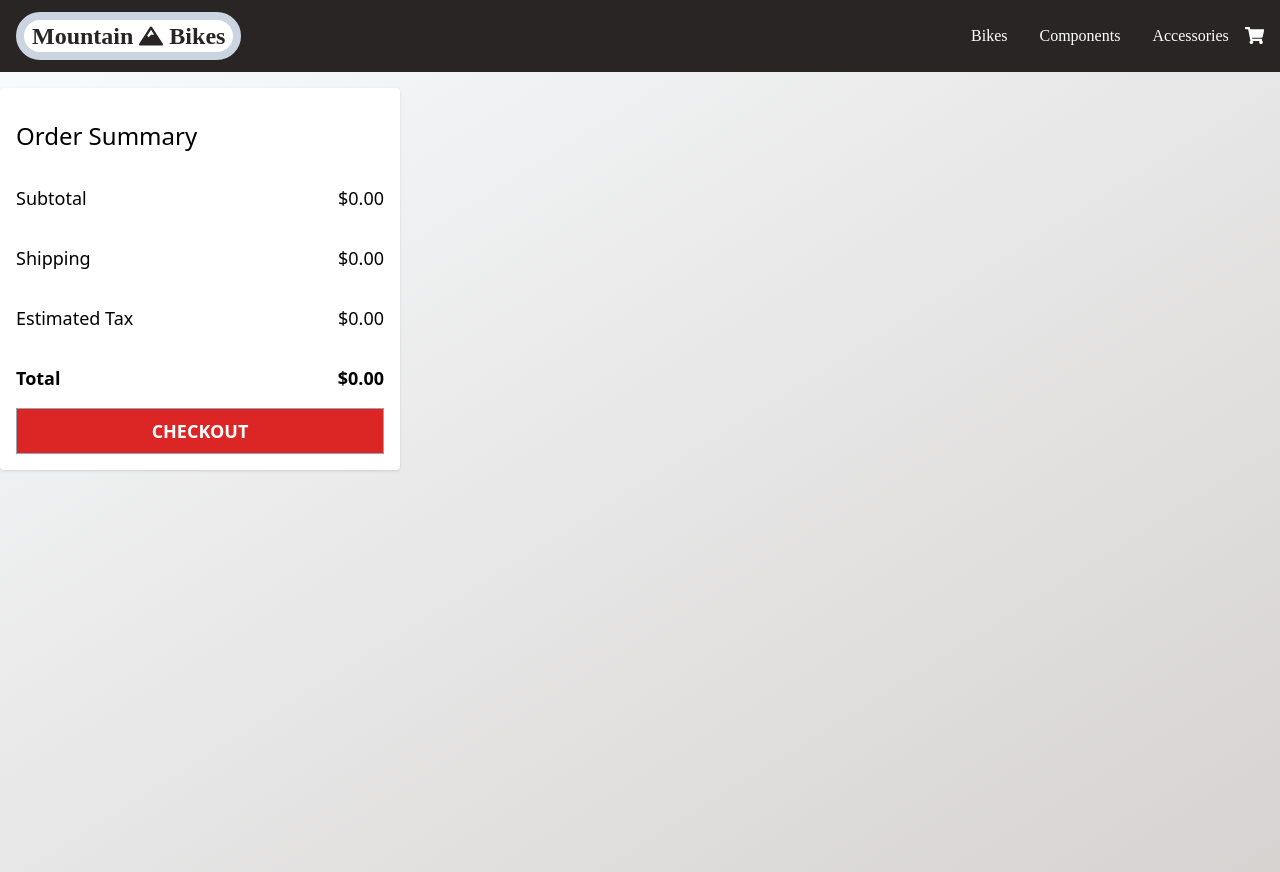
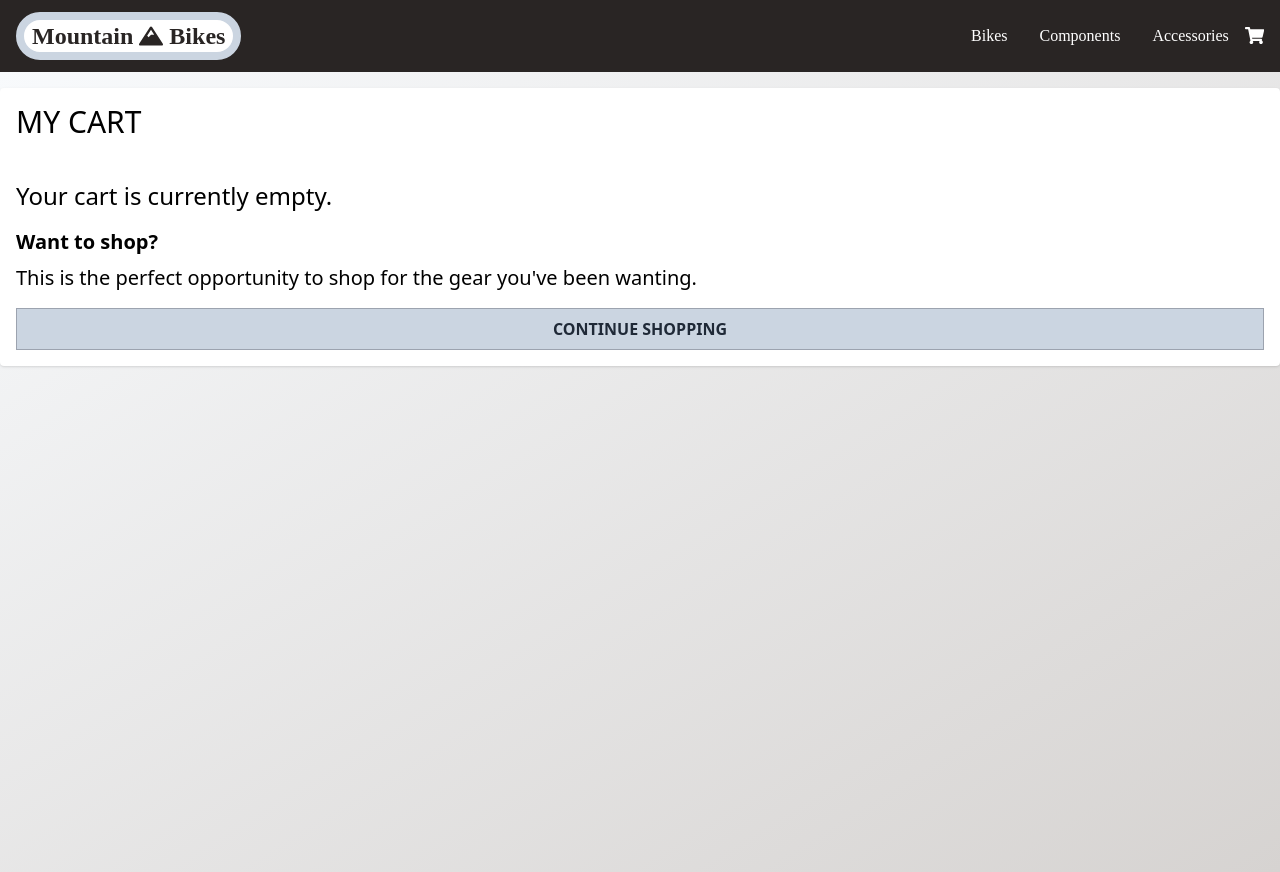
Before and after one commit to jordanruhle/ecommerce, a React (Create React App) app in the folder client/: page /cart in a window 1280 px wide. Built offline with nearby package versions, Linux system fonts and the light colour scheme; the HTML template or start-up script is replaced by a standard one.

Commit message:
added component to render if cart is empty and added logic

```diff
--- /dev/null
+++ b/client/src/components/CheckoutComponents/EmptyCart.jsx
@@ -0,0 +1,18 @@
+import React from 'react'
+import GrayButton from '../GenericComponents/GrayButton'
+
+const EmptyCart = () => {
+  return (
+    <div className="bg-white rounded shadow p-4 col-span-full">
+      <h1 className='text-3xl mb-10 mr-6 uppercase'>My Cart</h1>
+      <h2 className='text-2xl mb-4 mr-6 '>Your cart is currently empty.</h2>
+      <p className='text-xl mb-2 mr-6 font-semibold'>Want to shop?</p>
+      <p className='text-xl mb-4 mr-6 '>This is the perfect opportunity to shop for the gear you've been wanting.</p>
+      <form action="/">
+        <GrayButton buttonText="Continue Shopping" />
+      </form>
+    </div>
+  )
+}
+
+export default EmptyCart
--- a/client/src/views/Cart.jsx
+++ b/client/src/views/Cart.jsx
@@ -2,6 +2,7 @@ import React from "react";
 import ItemCard from "../components/ProductComponents/ItemCard";
 import Navbar from "../components/GenericComponents/Navbar";
 import OrderSummary from "../components/CheckoutComponents/CartOrderSummary";
+import EmptyCart from "../components/CheckoutComponents/EmptyCart";
 
 export const Cart = ({ cart, setCart }) => {
   const decrementProductQuantity = (e, id) => {
@@ -36,7 +37,10 @@ export const Cart = ({ cart, setCart }) => {
       <Navbar />
       <div className="py-4 bg-gradient-to-br from-slate-50 to-stone-300 min-h-screen">
         <div className="max-w-screen-xl mx-auto grid sm:grid-cols-2 md:grid-cols-3 gap-10 grid-flow-row-dense ">
-          {/* ------------ Shopping Cart ------------- */}
+          {cart.length === 0 ?
+            <EmptyCart />
+              // ------------ Shopping Cart -------------
+            : <React.Fragment>
               {cart.map((product, i) => (
                 <ItemCard
                   key={i}
@@ -47,9 +51,10 @@ export const Cart = ({ cart, setCart }) => {
                   removeItem={removeItem}
                 />
               ))}
-
-          {/* ------------ Order Summary ------------- */}
+              {/* // ----------- Order Summary --------------- */}
               <OrderSummary cart={cart} />
+            </React.Fragment>
+          }
         </div>
       </div>
     </>
```
Lines whose indentation alone changed are shown as unchanged.
